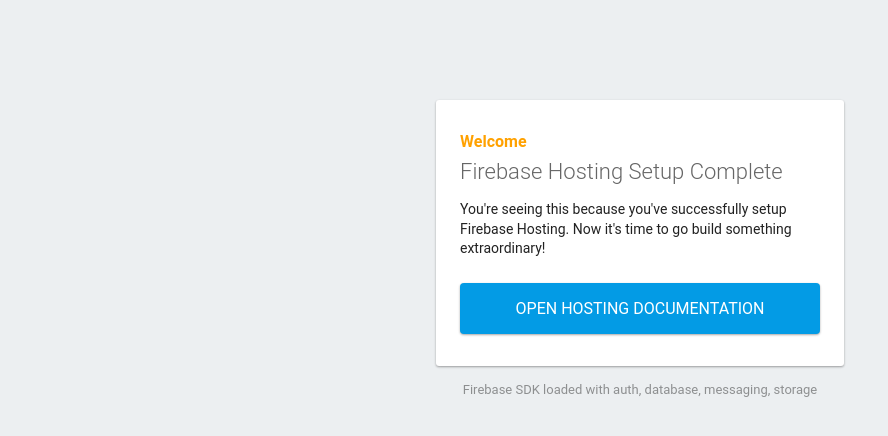
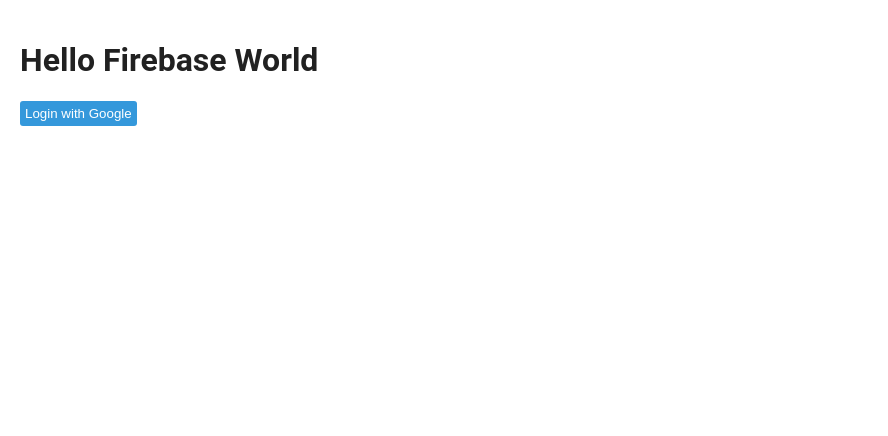
Before and after one commit to sungkuk5420/Firebase---Beginner-s-Guide, a plain HTML site: page public/index.html in a window 1280 px wide. Shown: the whole page, without its empty margins (0-888 px from the left). Drawn offline with Linux system fonts and the light colour scheme; some packages are replaced by stand-ins of ours.

Commit message:
구글 로그인 추가.

```diff
--- /dev/null
+++ b/public/app.js
@@ -0,0 +1,17 @@
+document.addEventListener("DOMContentLoaded", event => {
+    const app = firebase.app();
+    console.log(app);
+});
+
+function googleLogin(){
+    const provider = new firebase.auth.GoogleAuthProvider();
+
+    firebase.auth().signInWithPopup(provider).
+
+        then(result => {
+            const user = result.user;
+            document.write(`Hello ${user.displayName}`);
+            console.log(user);
+        }).
+        catch(console.log);
+}
--- a/public/index.html
+++ b/public/index.html
@@ -29,37 +29,15 @@
         body { border-top: 16px solid #ffa100; }
       }
     </style>
+    <link rel="stylesheet" href="style.css">
   </head>
   <body>
-    <div id="message">
-      <h2>Welcome</h2>
-      <h1>Firebase Hosting Setup Complete</h1>
-      <p>You're seeing this because you've successfully setup Firebase Hosting. Now it's time to go build something extraordinary!</p>
-      <a target="_blank" href="https://firebase.google.com/docs/hosting/">Open Hosting Documentation</a>
-    </div>
-    <p id="load">Firebase SDK Loading&hellip;</p>
+    <h1>Hello Firebase World</h1>
+    <button onclick="googleLogin()">
+      Login with Google
+    </button>
+    <script src="app.js">
 
-    <script>
-      document.addEventListener('DOMContentLoaded', function() {
-        // // 🔥🔥🔥🔥🔥🔥🔥🔥🔥🔥🔥🔥🔥🔥🔥🔥🔥🔥🔥🔥🔥🔥🔥🔥🔥🔥🔥🔥🔥🔥🔥
-        // // The Firebase SDK is initialized and available here!
-        //
-        // firebase.auth().onAuthStateChanged(user => { });
-        // firebase.database().ref('/path/to/ref').on('value', snapshot => { });
-        // firebase.messaging().requestPermission().then(() => { });
-        // firebase.storage().ref('/path/to/ref').getDownloadURL().then(() => { });
-        //
-        // // 🔥🔥🔥🔥🔥🔥🔥🔥🔥🔥🔥🔥🔥🔥🔥🔥🔥🔥🔥🔥🔥🔥🔥🔥🔥🔥🔥🔥🔥🔥🔥
-
-        try {
-          let app = firebase.app();
-          let features = ['auth', 'database', 'messaging', 'storage'].filter(feature => typeof app[feature] === 'function');
-          document.getElementById('load').innerHTML = `Firebase SDK loaded with ${features.join(', ')}`;
-        } catch (e) {
-          console.error(e);
-          document.getElementById('load').innerHTML = 'Error loading the Firebase SDK, check the console.';
-        }
-      });
     </script>
   </body>
 </html>
--- /dev/null
+++ b/public/style.css
@@ -0,0 +1,16 @@
+body{
+    background:white;
+    padding:20px;
+}
+
+button{
+    border-radius: 3px;
+    background:#3498db;
+    color:white;
+    border: 0;
+    padding:5px;
+}
+
+button:hover{
+    cursor: pointer;
+}
```
